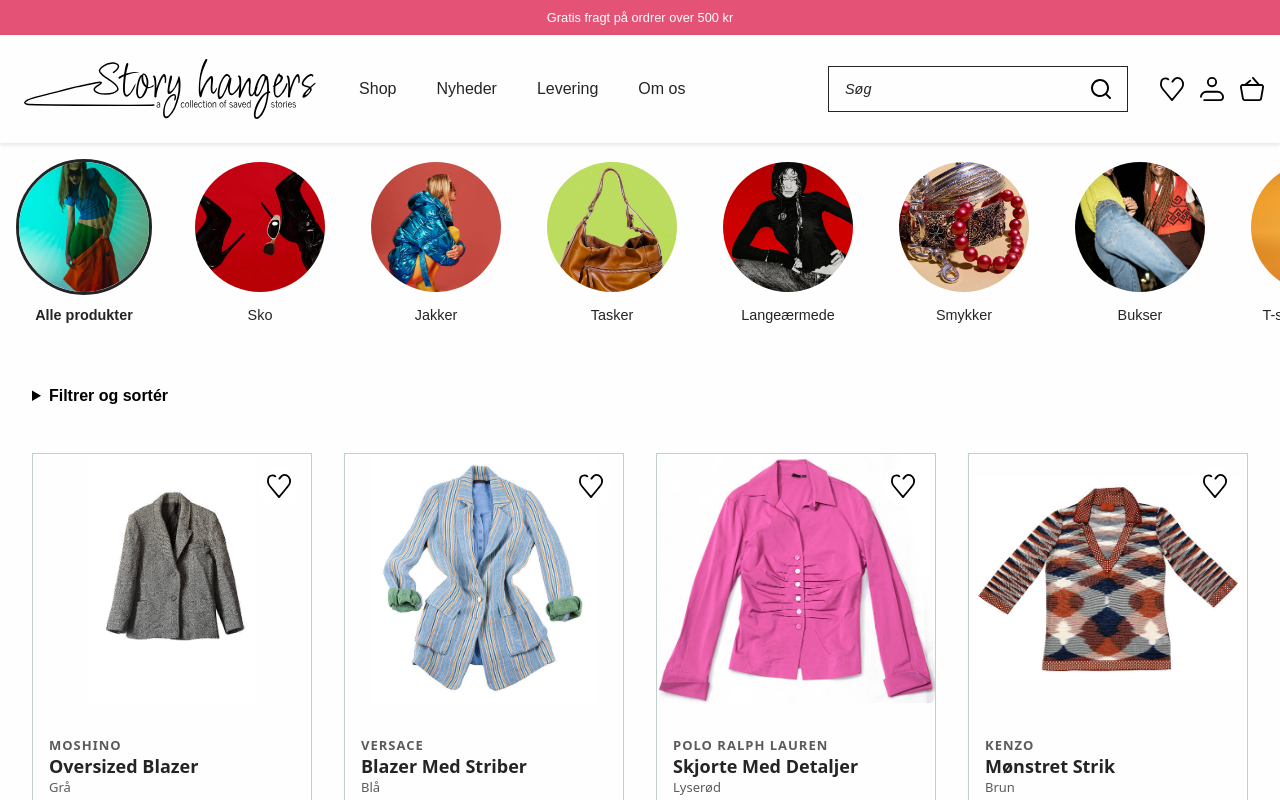
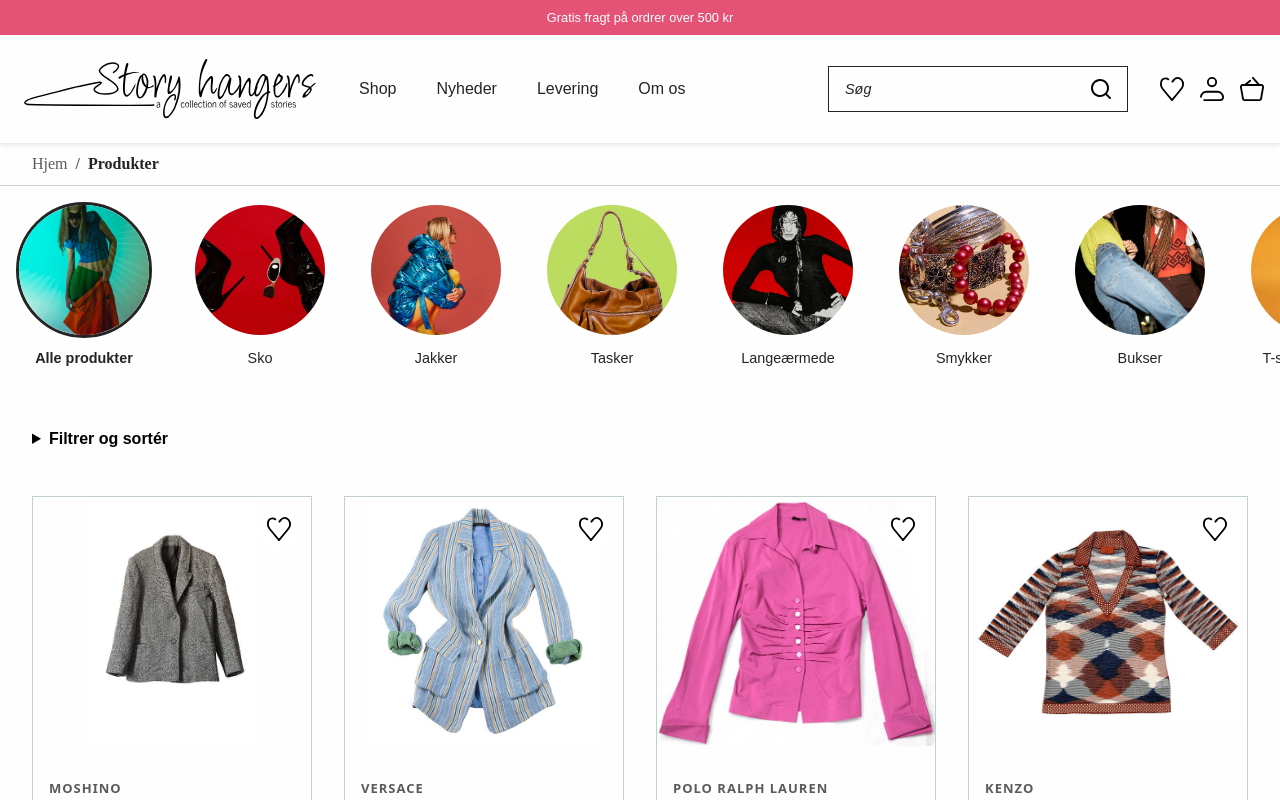
Before and after one commit to juliewboecher/customer-experience-exam, a React (Vite) app: page /products in a window 1280 px wide. Shown: the top 800 px of the page. Built offline with nearby package versions, Linux system fonts and the light colour scheme; a web font is replaced by a local one.

Commit message:
breadcrumb telling system status

```diff
--- /dev/null
+++ b/src/components/Breadcrumb.jsx
@@ -0,0 +1,68 @@
+import { useLocation, Link } from "react-router";
+
+export default function Breadcrumb() {
+  const location = useLocation();
+  const pathnames = location.pathname.split("/").filter((x) => x);
+  const searchParams = new URLSearchParams(location.search);
+  const category = searchParams.get("category");
+  const search = searchParams.get("search");
+  const productTitle = searchParams.get("title");
+
+  const breadcrumbMap = {
+    products: "Produkter",
+    favorites: "Favoritter",
+    cart: "Kurv",
+    account: "Konto",
+    news: "Nyheder",
+    delivery: "Levering",
+    about: "Om os",
+  };
+
+  return (
+    <div className="breadcrumb">
+      <Link to="/">Hjem</Link>
+      {pathnames.map((value, index) => {
+        const routeTo = `/${pathnames.slice(0, index + 1).join("/")}`;
+        const isLast =
+          index === pathnames.length - 1 &&
+          !category &&
+          !search &&
+          !productTitle;
+        const label = breadcrumbMap[value] || value;
+
+        // Vis ikke ID når der er en productTitle
+        if (productTitle && index === pathnames.length - 1) {
+          return null;
+        }
+
+        return (
+          <span key={routeTo}>
+            <span className="breadcrumb-separator">/</span>
+            {isLast ? <span>{label}</span> : <Link to={routeTo}>{label}</Link>}
+          </span>
+        );
+      })}
+
+      {category && (
+        <span>
+          <span className="breadcrumb-separator">/</span>
+          <Link to={`/products?category=${category}`}>{category}</Link>
+        </span>
+      )}
+
+      {search && (
+        <span>
+          <span className="breadcrumb-separator">/</span>
+          <Link to={`/products?search=${search}`}>{search}</Link>
+        </span>
+      )}
+
+      {productTitle && (
+        <span>
+          <span className="breadcrumb-separator">/</span>
+          <span>{decodeURIComponent(productTitle)}</span>
+        </span>
+      )}
+    </div>
+  );
+}
--- a/src/components/Navbar.jsx
+++ b/src/components/Navbar.jsx
@@ -3,6 +3,7 @@ import { useState, useRef } from "react";
 import logoDesktop from "../assets/BigLogo.svg";
 import logoTablet from "../assets/MediumLogo.svg";
 import logoMobile from "../assets/SmallLogo.svg";
+import Breadcrumbs from "./Breadcrumb";
 
 export default function Navbar() {
   const [searchQuery, setSearchQuery] = useState("");
@@ -151,6 +152,9 @@ export default function Navbar() {
           </div>
         )}
       </div>
+
+      <Breadcrumbs />
+
     </>
   );
 }
--- a/src/components/Product.jsx
+++ b/src/components/Product.jsx
@@ -1,16 +1,27 @@
-import { Link } from "react-router";
 import { useState } from "react";
+import { useNavigate } from "react-router";
 import FavoriteButton from "./FavoriteButton";
 
 export default function Product({ product }) {
   const [isHovering, setIsHovering] = useState(false);
+  const navigate = useNavigate();
 
   const hasHoverImage = product.images && product.images.length > 0;
   const currentImage =
     isHovering && hasHoverImage ? product.images[0] : product.image;
 
+  const handleClick = () => {
+    const encodedTitle = encodeURIComponent(product.title);
+    navigate(`/products/${product.id}?title=${encodedTitle}`);
+    window.scrollTo(0, 0);
+  };
+
   return (
-    <Link to={`/products/${product.id}`} className="product-card-link">
+    <div
+      onClick={handleClick}
+      className="product-card-link"
+      style={{ cursor: "pointer" }}
+    >
       <article className="product-card">
         <div
           className="product-image-wrapper"
@@ -22,9 +33,7 @@ export default function Product({ product }) {
             className={
               isHovering && hasHoverImage
                 ? "product-image-hover"
-                : isHovering
-                  ? "product-image-hover"
-                  : "product-image"
+                : "product-image"
             }
             alt={product.title}
           />
@@ -46,6 +55,6 @@ export default function Product({ product }) {
           </footer>
         </section>
       </article>
-    </Link>
+    </div>
   );
 }
--- a/src/styles.css
+++ b/src/styles.css
@@ -270,6 +270,36 @@ nav a.active {
   margin: 0;
 }
 
+/* ===== BREADCRUMB ===== */
+.breadcrumb {
+  font-family: var(--font-body);
+  color: var(--dark-grey);
+  padding: 0.75rem 2rem;
+  background-color: var(--almost-white);
+  border-bottom: 1px solid var(--grey-blue);
+}
+
+.breadcrumb a {
+  color: var(--dark-grey);
+  text-decoration: none;
+  transition: color 0.3s ease;
+}
+
+.breadcrumb a:hover {
+  color: var(--black);
+  text-decoration: underline;
+}
+
+.breadcrumb span:not(.breadcrumb-separator) {
+  color: var(--black);
+  font-weight: 600;
+}
+
+.breadcrumb-separator {
+  margin: 0 0.5rem;
+  color: var(--dark-grey);
+}
+
 @keyframes slideDown {
   from {
     opacity: 0;
```
Also changed, not shown: src/components/ProductGrid.jsx (+9 -5 lines).
